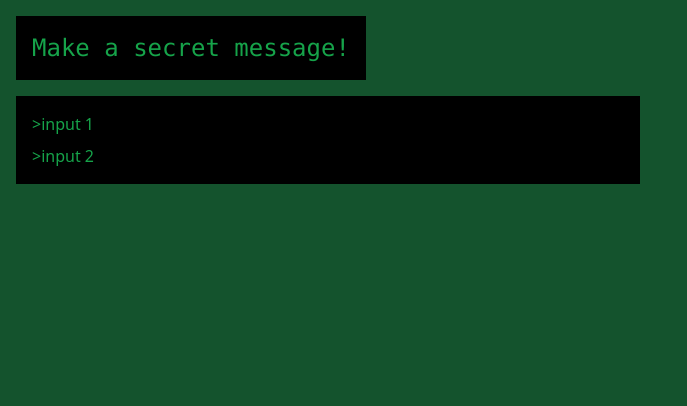
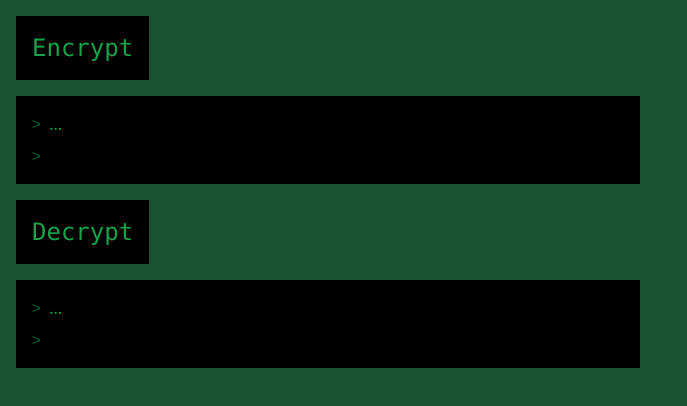
Before and after one commit to UnclePedro/Message-Masher, a React (Vite) app: page / in a window 1280 px wide. Shown: the top 406 px of the page, without its empty margins (0-687 px from the left). Built offline with nearby package versions, Linux system fonts and the light colour scheme.

Commit message:
Add decrypter and separate user inputs

```diff
--- a/src/App.tsx
+++ b/src/App.tsx
@@ -1,13 +1,13 @@
 import { useState } from 'react';
-import TextLineFormat from './components/textLineFormat';
+//import TextLineFormat from './components/textLineFormat';
 
-const SHIFT = 5;
+const shift = 10;
 
-const encrypt = (input: string) => {
+const encrypt = (encryptInput: string) => {
   // Encrypted string will push to the encryptedString variable
   let encryptedString = '';
   // Convert string to uppercase in new variable
-  const uppercaseString = input.toUpperCase();
+  const uppercaseString = encryptInput.toUpperCase();
   // for loop to iterate over each character in the string
   for (let i = 0; i < uppercaseString.length; i++) {
     // Variable for unicode of each character
@@ -15,7 +15,7 @@ const encrypt = (input: string) => {
     // if unicode is uppercase letter
     if (charCode <= 90 && charCode >= 65) {
       // shift by determined shift number
-      charCode += SHIFT;
+      charCode += shift;
       // then if char code is over 90, loop around by 1 full alphabet
       if (charCode > 90) {
         charCode -= 26;
@@ -27,23 +27,70 @@ const encrypt = (input: string) => {
   return encryptedString;
 };
 
+const decrypt = (decryptInput: string) => {
+  // Decrypted string will push to this variable
+  let decryptedString = '';
+  // Convert string to lowercase in new variable
+  const lowercaseString = decryptInput.toLowerCase();
+  // for loop to iterate over each character in the string
+  for (let i = 0; i < lowercaseString.length; i++) {
+    // Variable for unicode of each character
+    let charCode = lowercaseString.charCodeAt(i);
+    // if unicode is uppercase letter
+    if (charCode <= 122 && charCode >= 97) {
+      // shift by determined shift number
+      charCode -= shift;
+      // then if char code is under 97, loop around by 1 full alphabet
+      if (charCode < 97) {
+        charCode += 26;
+      }
+    }
+    // add decrypted letter to decrypted string, return decrypted string
+    decryptedString += String.fromCharCode(charCode);
+  }
+  return decryptedString;
+};
+
 function App() {
-  const [userInput, setUserInput] = useState('');
+  const [userInput1, encryptUserInput] = useState('');
+  const [userInput2, decryptUserInput] = useState('');
+
   return (
     <>
       <div className={'flex gap-4 flex-col m-4'}>
-        <h1 className={'text-2xl font-mono text-green-600 bg-black p-4 w-fit'}>Make a secret message!</h1>
+        <h1 className={'text-2xl font-mono text-green-600 bg-black p-4 w-fit'}>Encrypt</h1>
         <div className="w-full p-4 bg-black text-green-600 flex gap-2 md:w-1/2 flex-col">
-          {/* <p>{'>'}</p>
-          <textarea
-            onChange={(pete) => setUserInput(pete.currentTarget.value)}
-            placeholder="Input your message here:"
-            className="bg-black text-green-600 placeholder-green-600 w-full"
-          />
-          <p>{'>'}</p>
-          <p>{encrypt(userInput)}</p> */}
-          <TextLineFormat input={'input 1'} />
-          <TextLineFormat input={'input 2'} />
+          <div className="flex flex-row gap-2">
+            <p className="text-green-800">{'>'}</p>
+            <input
+              onChange={(pete) => encryptUserInput(pete.currentTarget.value)}
+              placeholder="..."
+              className="bg-black text-green-600 placeholder-green-600 w-full"
+            />
+          </div>
+          <div className="flex flex-row gap-2">
+            <p className="text-green-800">{'>'}</p>
+            <p>{encrypt(userInput1)}</p>
+          </div>
+        </div>
+      </div>
+      <div className="w-full h-screen bg-green-900 absolute -z-40 top-0 left-0" />
+
+      <div className={'flex gap-4 flex-col m-4'}>
+        <h1 className={'text-2xl font-mono text-green-600 bg-black p-4 w-fit'}>Decrypt</h1>
+        <div className="w-full p-4 bg-black text-green-600 flex gap-2 md:w-1/2 flex-col">
+          <div className="flex flex-row gap-2">
+            <p className="text-green-800">{'>'}</p>
+            <input
+              onChange={(decrypt) => decryptUserInput(decrypt.currentTarget.value)}
+              placeholder="..."
+              className="bg-black text-green-600 placeholder-green-600 w-full"
+            />
+          </div>
+          <div className="flex flex-row gap-2">
+            <p className="text-green-800">{'>'}</p>
+            <p>{decrypt(userInput2)}</p>
+          </div>
         </div>
       </div>
       <div className="w-full h-screen bg-green-900 absolute -z-40 top-0 left-0" />
```
